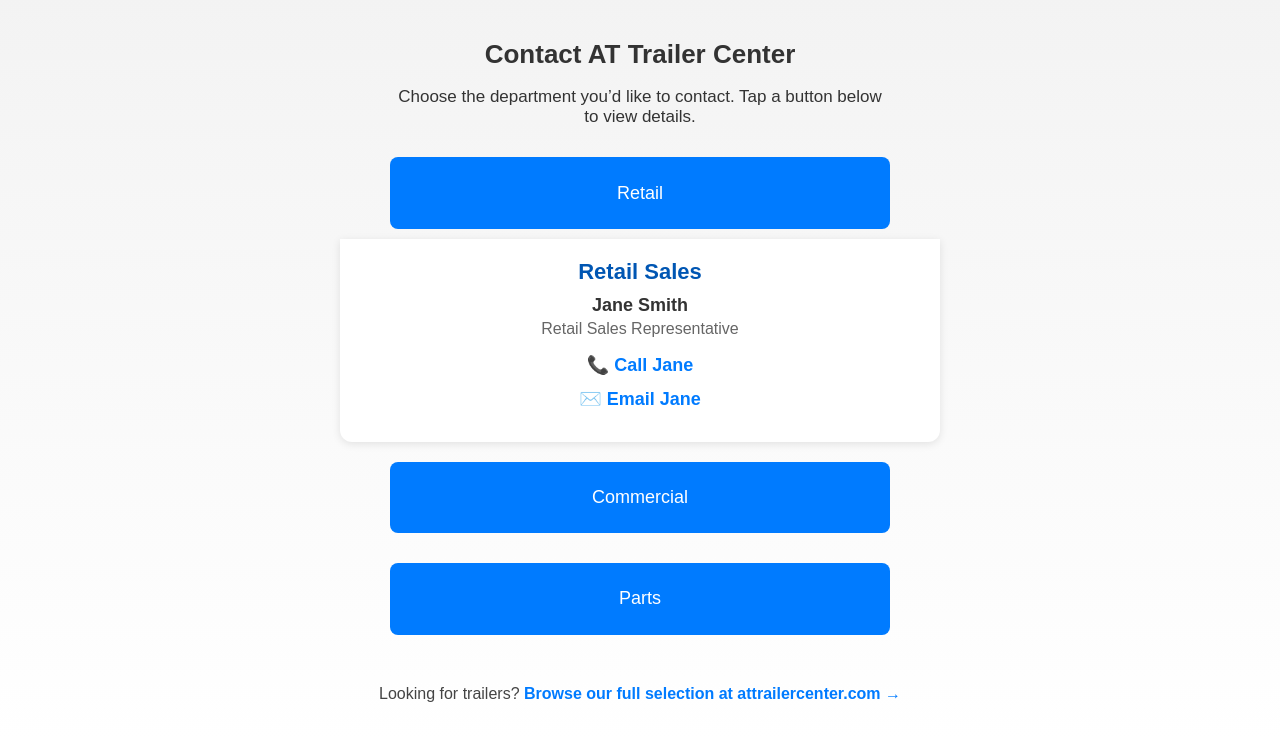
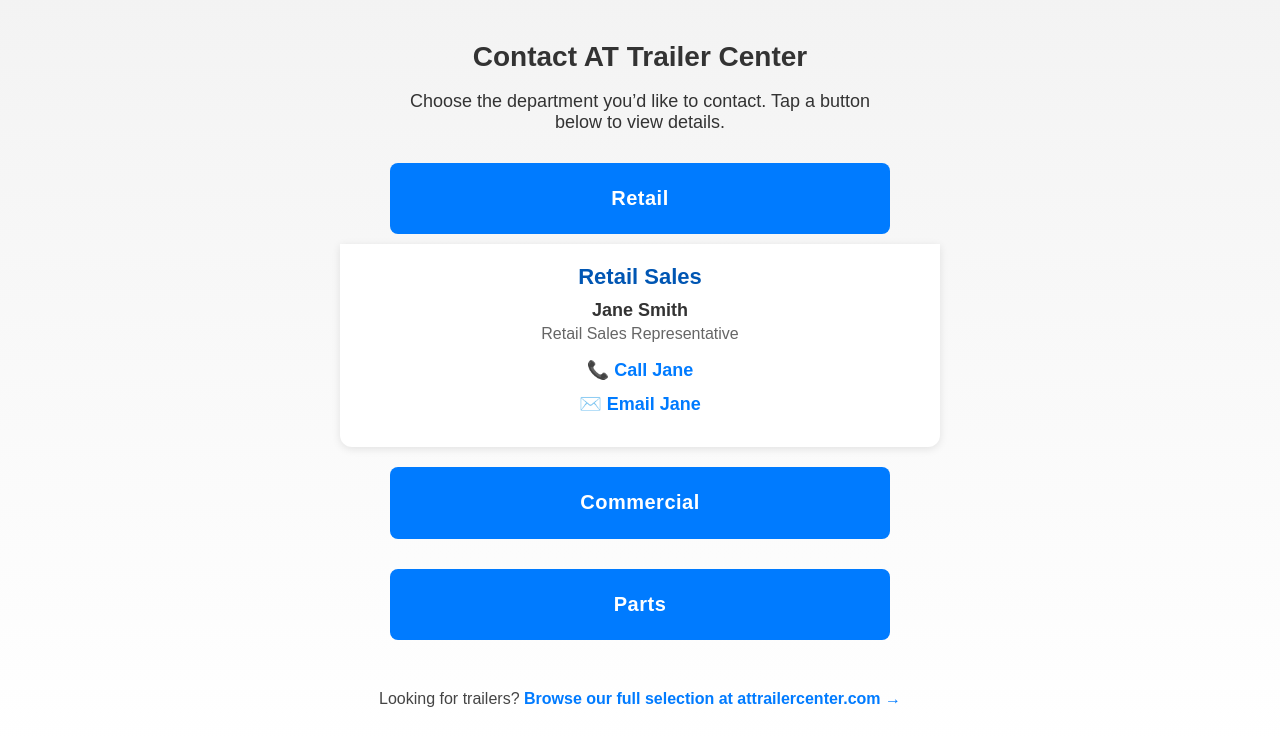
Before and after one commit to trailercenter/contacts-testing, a plain HTML site: page index.html in a window 1280 px wide. Both pictures are taken after a click on the button "Retail". Shown: the part 191-928 px from the top of the page. Drawn offline with Linux system fonts and the light colour scheme.

Commit message:
Update index.html

```diff
--- a/index.html
+++ b/index.html
@@ -21,12 +21,12 @@
     }
 
     h1 {
-      font-size: 26px;
+      font-size: 28px;
       margin-bottom: 15px;
     }
 
     p.description {
-      font-size: 17px;
+      font-size: 18px;
       margin-bottom: 30px;
       max-width: 500px;
       margin-left: auto;
@@ -43,17 +43,24 @@
       width: 90%;
       max-width: 500px;
       aspect-ratio: 7 / 1;
-      font-size: 18px;
+      font-size: 20px;
+      font-weight: 600;
+      letter-spacing: 0.5px;
       background: #007BFF;
       color: white;
       border: none;
       border-radius: 8px;
       cursor: pointer;
       margin: 0 auto;
+      transition: background-color 0.3s ease;
     }
 
     .section-toggle:hover {
       background-color: #0056b3;
+    }
+
+    .section-toggle.active {
+      background-color: #004999;
     }
 
     .section {
@@ -126,12 +133,17 @@
 
     function toggleSection(id) {
       const sections = document.querySelectorAll(".section");
+      const buttons = document.querySelectorAll(".section-toggle");
+
       sections.forEach(section => {
-        if (section.id === id + "-section") {
-          section.classList.toggle("open");
-        } else {
-          section.classList.remove("open");
-        }
+        const isTarget = section.id === id + "-section";
+        section.classList.toggle("open", isTarget && !section.classList.contains("open"));
+        if (!isTarget) section.classList.remove("open");
+      });
+
+      buttons.forEach(button => {
+        const isTarget = button.getAttribute("onclick").includes(id);
+        button.classList.toggle("active", isTarget && !document.getElementById(id + "-section").classList.contains("open"));
       });
     }
 
@@ -139,7 +151,7 @@
       const params = new URLSearchParams(window.location.search);
       const section = params.get("section");
       if (section) {
-        document.getElementById(section + "-section")?.classList.add("open");
+        toggleSection(section);
         setTimeout(() => {
           document.getElementById(section + "-section")?.scrollIntoView({ behavior: "smooth", block: "center" });
         }, 300);
```
